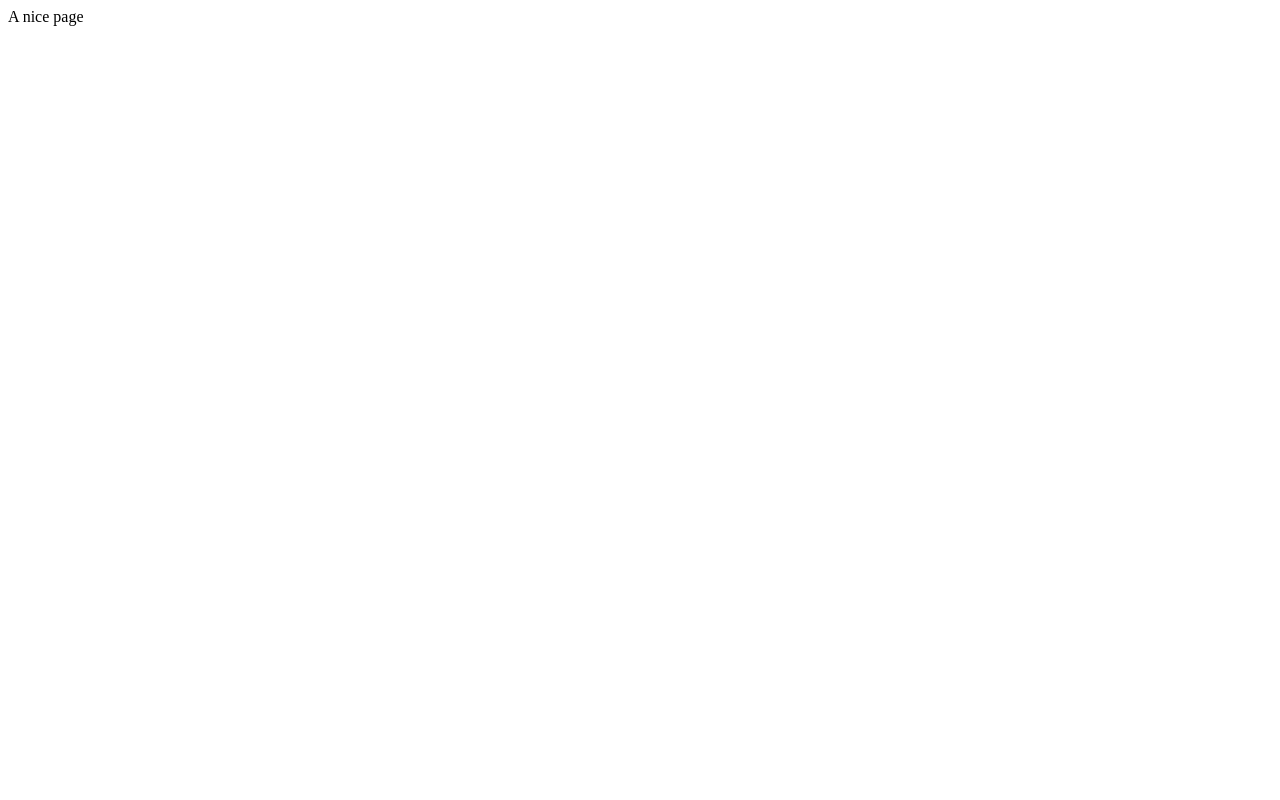
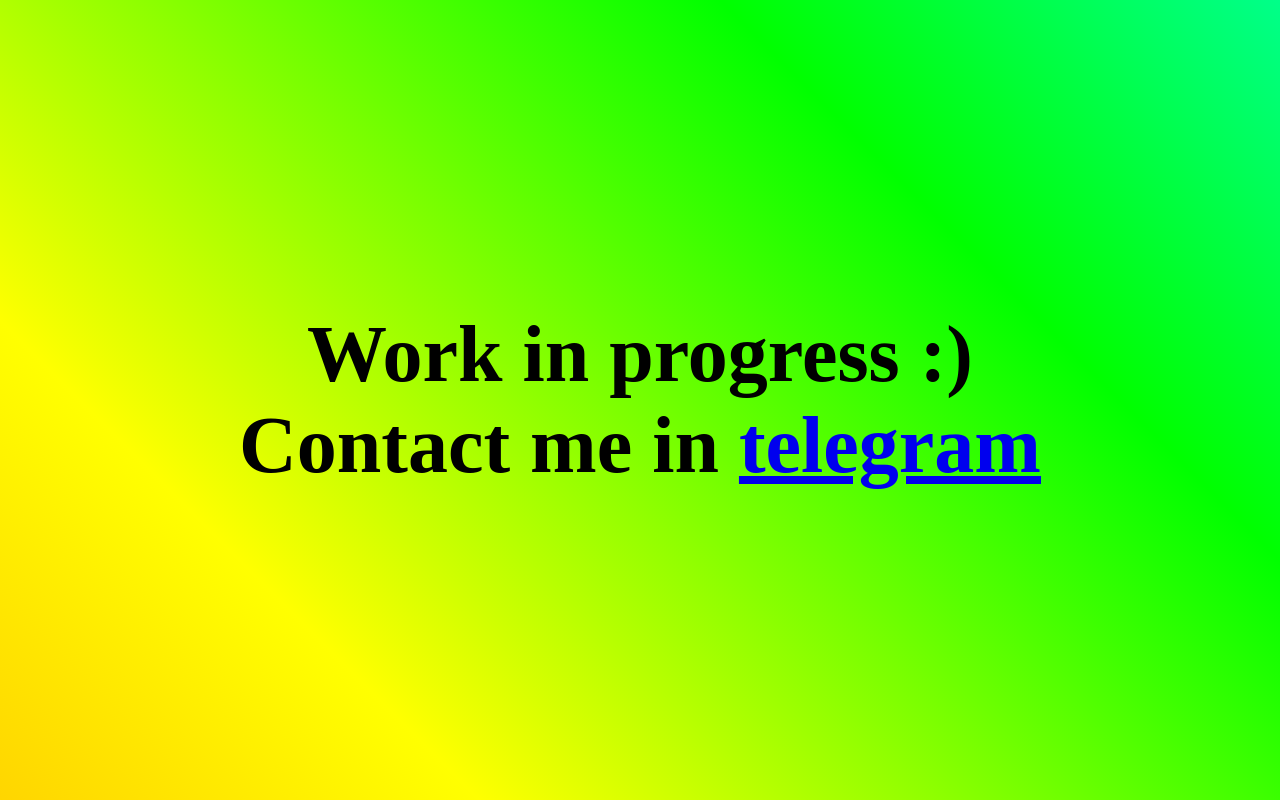
Before and after one commit to iahmad1337/site, a website with bundled scripts: page frontend/index.html in a window 1280 px wide. Built offline with nearby package versions, Linux system fonts and the light colour scheme.

Commit message:
added simple index.html

```diff
--- a/frontend/index.html
+++ b/frontend/index.html
@@ -2,10 +2,30 @@
 <html>
 <head>
     <script src="./result.js"></script>
+    <style>
+        body {
+            margin: 0;
+            height: 100vh;
+            background: linear-gradient(45deg, #ff6b6b, #ffa500, #ffff00, #00ff00, #00ffff, #0000ff, #ff00ff);
+            display: flex;
+            justify-content: center;
+            align-items: center;
+            background-size: 300% 300%;
+        }
+
+        .centered-text {
+            font-size: 5rem;
+            font-weight: bold;
+            text-align: center;
+        }
+    </style>
 </head>
 <link rel="icon" type="image/png" href="favicon-32x32.png" sizes="32x32" />
 <link rel="icon" type="image/png" href="favicon-16x16.png" sizes="16x16" />
 <body>
-A nice page
-</body>
+  <div class="centered-text">
+      Work in progress :)<br>
+      Contact me in <a href="https://t.me/ahmad1337">telegram</a>
+  </div>
+<link rel="icon" type="image/png" href="favicon-32x32.png" sizes="32x32" />
 </html>
```
Also changed, not shown: README.md, frontend/favicon-16x16.png (added), frontend/favicon-32x32.png (added), frontend/favicon.ico (added), 1 other file.
